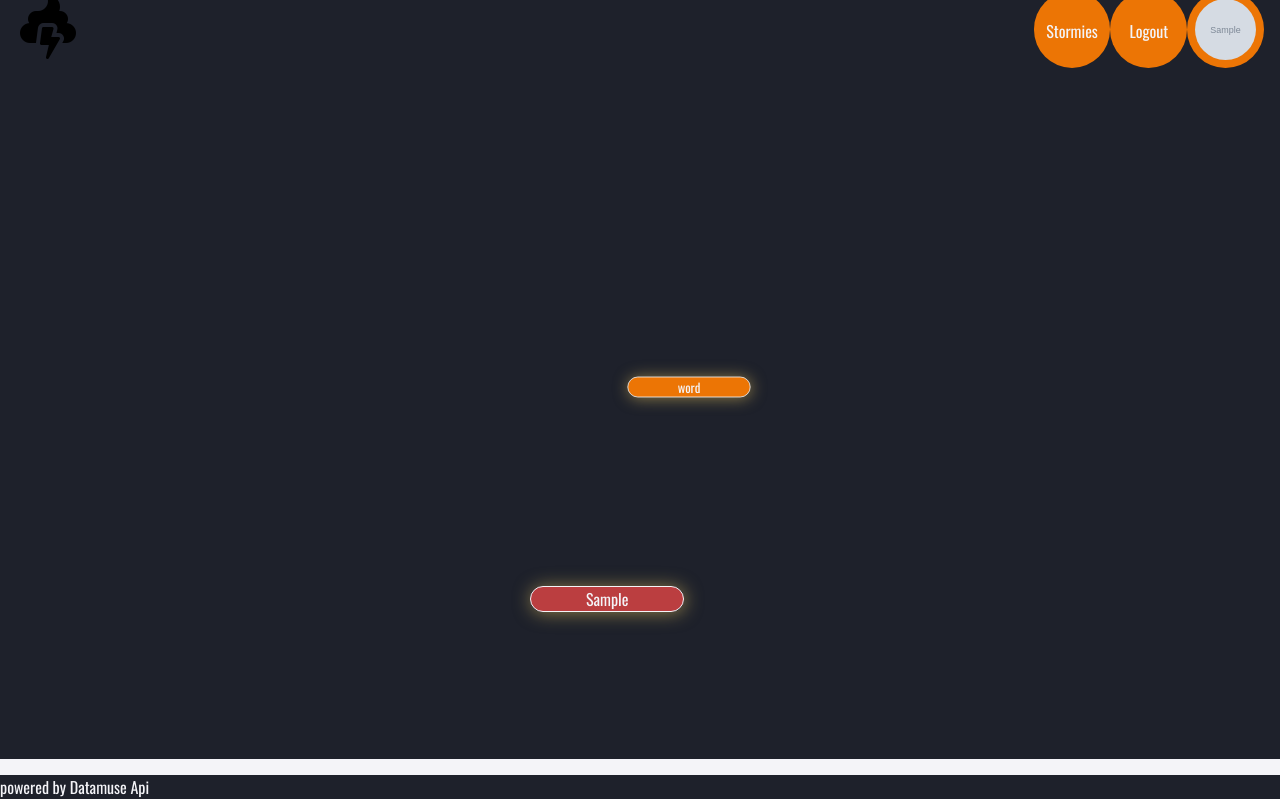
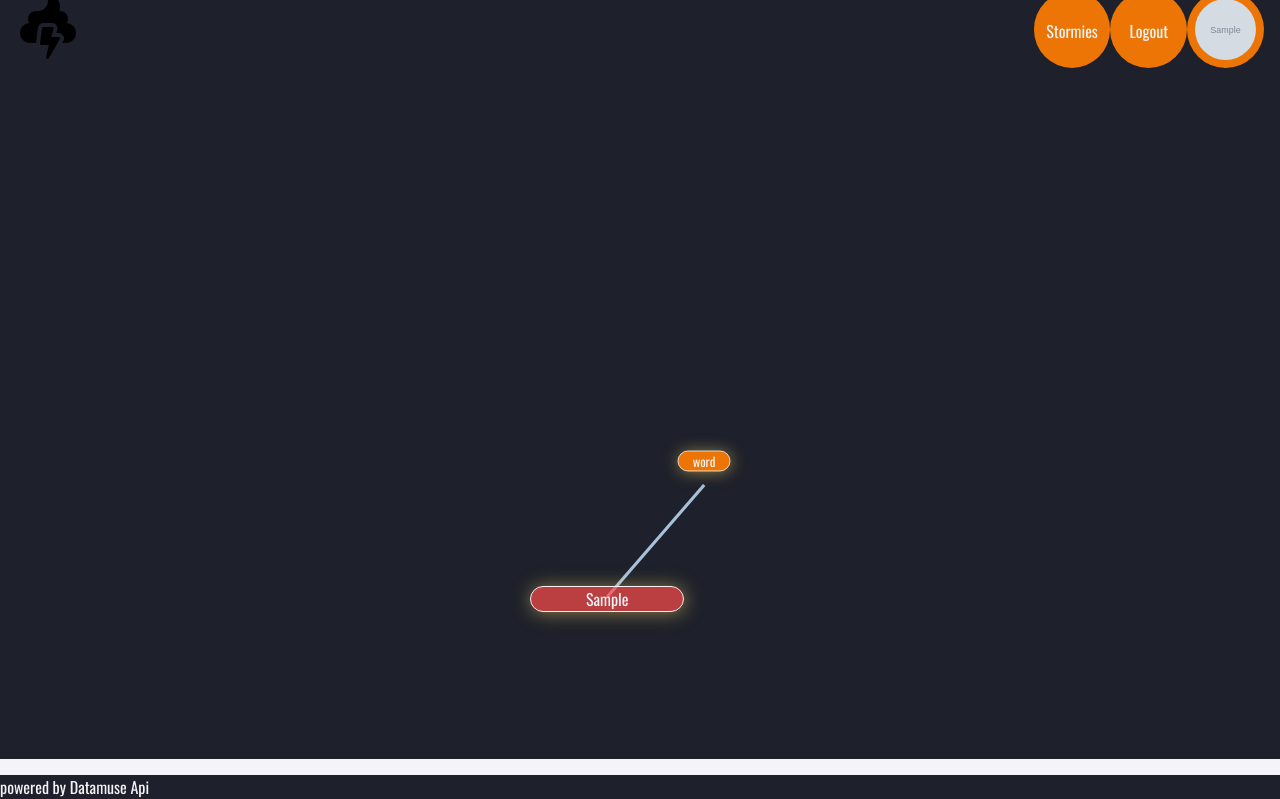
Before and after one commit to roy4ik/StormyBrain, a Django app: page /stormy/1 in a window 1280 px wide. Shown: the part 25-824 px from the top of the page. Run offline with Django 3.2, Linux system fonts and the light colour scheme; a user stored in the database is signed in; tables that the repository leaves empty hold one stand-in row (values such as "Sample post"); grey boxes marked "Sample" are stand-in pictures; some libraries are stand-ins or nearby versions.

Commit message:
paths added, cannot remove lines on make parent as currently configured

```diff
--- a/project_stormybrain/settings.py
+++ b/project_stormybrain/settings.py
@@ -25,7 +25,7 @@ BASE_DIR = Path(__file__).resolve().parent.parent
 SECRET_KEY = os.environ.get('SECRET_KEY')
 
 # SECURITY WARNING: don't run with debug turned on in production!
-DEBUG = False
+DEBUG = True
 
 ALLOWED_HOSTS = ['stormybrain.herokuapp.com']
 
--- a/static/css/style.css
+++ b/static/css/style.css
@@ -42,6 +42,11 @@ input[type='password'] {
     width: 100vh;
     height: 100vh;
     text-align: center;
+}
+
+#svg-canvas {
+    margin: 0;
+    padding: 0;
 }
 
 .canvas-toolbar {
--- a/static/js/script.js
+++ b/static/js/script.js
@@ -21,25 +21,24 @@ createSubNodes = (data, parentElement) => {
     canvasNode = document.getElementById('canvas')
     console.log(parentElement)
         // Determine parent placement
-    parentElementHeight = parentElement.getBoundingClientRect().height
-    parentElementWidth = parentElement.getBoundingClientRect().width
-    xPosition = window.scrollX + parentElement.getBoundingClientRect().x
-    yPosition = window.scrollY + parentElement.getBoundingClientRect().y
+    parentPosition = getElementCenterPos(parentElement)
 
     //adjusting for boundary limits
     radius = 180
     margin = 0.2
 
-    if ((yPosition < (parentElementHeight * 2 + (radius)))) {
-        yPosition += parentElementHeight * 10
-    } else if (yPosition > document.getElementById('search-input').getBoundingClientRect().y + parentElementHeight) {
-        yPosition -= parentElementHeight * 2
+    // if position out of bounds on top
+    if (parentPosition[1] < window.innerWidth * margin + (radius)) {
+        parentPosition[1] += radius
+    } else if (parentPosition[1] > window.innerHeight - radius) {
+        parentPosition[1] -= radius
     }
-    if (xPosition < (window.innerWidth - (window.innerWidth * margin))) {
-        xPosition += (parentElementWidth)
+    // if position out of bounds on width
+    if (xPosition < (window.innerWidth - (window.innerWidth * margin) + (radius))) {
+        parentPosition[0] += radius
     }
     if (xPosition > window.innerWidth * margin) {
-        xPosition -= (parentElementWidth)
+        parentPosition[0] -= radius
     }
 
 
@@ -59,11 +58,12 @@ createSubNodes = (data, parentElement) => {
             subNode.dataset.rel_pos = element
             subNode.addEventListener('click', clicked)
                 // add positioning to subnode
-            subNode.style.left = (coords[0][element]) + xPosition + "px"
-            subNode.style.top = (coords[1][element]) + yPosition + "px"
-            subNode.style.width = parentWidth + 'px'
+            subNode.style.left = (coords[0][element]) + parentPosition[0] + "px"
+            subNode.style.top = (coords[1][element]) + parentPosition[1] + "px"
+            subNode.style.width = parentElement.width + 'px'
             canvasNode.appendChild(subNode)
             nodes.push(subNode, coords)
+            connectElements(parentElement, subNode)
         }
     }
     return nodes
@@ -79,8 +79,34 @@ create_subNode = (word) => {
     return subNode
 }
 
+connectElements = (parentElement, childElement, color = randomColor()) => {
+    //connects parent and child element with a svg line
+    parentElementPos = getElementCenterPos(parentElement)
+    childElementPos = getElementCenterPos(childElement)
+
+    canvas = document.getElementById("svg-canvas")
+    line = document.createElementNS('http://www.w3.org/2000/svg', 'line')
+    line.setAttribute("x1", parentElementPos[0])
+    line.setAttribute("x2", childElementPos[0])
+    line.setAttribute("y1", parentElementPos[1])
+    line.setAttribute("y2", childElementPos[1])
+        // line.setAttribute("stroke", color)
+    line.setAttribute("style", "stroke:" + color + "; position: absolute;stroke-width:3;z-index: -99;")
+
+    canvas.appendChild(line)
+
+    return line
+}
+
+getElementCenterPos = (elem) => {
+    // returns an array with X and Y coordinates of the element's center
+    xPosition = window.scrollX + elem.getBoundingClientRect().x + elem.getBoundingClientRect().width / 2
+    yPosition = window.scrollY + elem.getBoundingClientRect().y - elem.getBoundingClientRect().height / 2
+    return [xPosition, yPosition]
+}
+
 circleSelection = (data) => {
-    radius = 180
+    radius = 140
     steps = data.length
     xValues = []
     yValues = []
--- a/stormy/templates/stormy.html
+++ b/stormy/templates/stormy.html
@@ -7,7 +7,8 @@
         <div class="toolbar-item toolbar-note">Edit</div>
         <div class="toolbar-item toolbar-note">Delete</div>
     </div>
-
+    <svg id="svg-canvas" style="width: 100%; height: 100%;">
+    </svg>
     <div id="canvas-word-search">
         <input id='search-input' class="search" type="text" placeholder="Search">
         <div onclick="catalyze()" id="canvas-btn-search">
```
